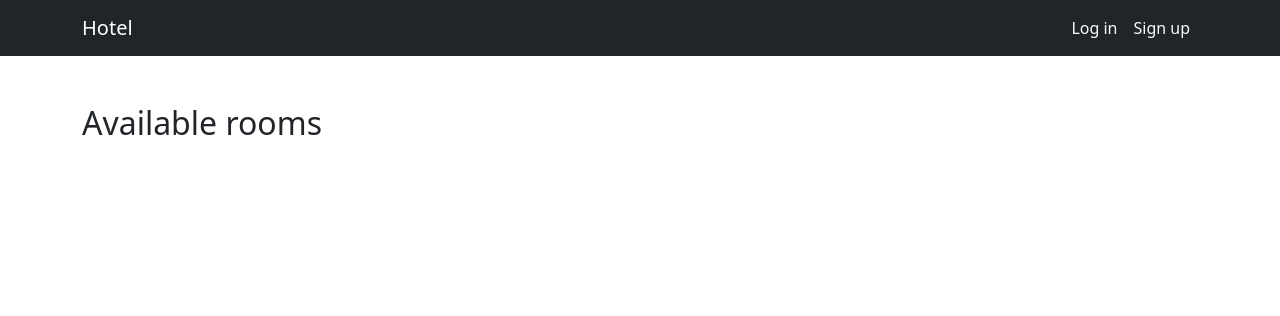
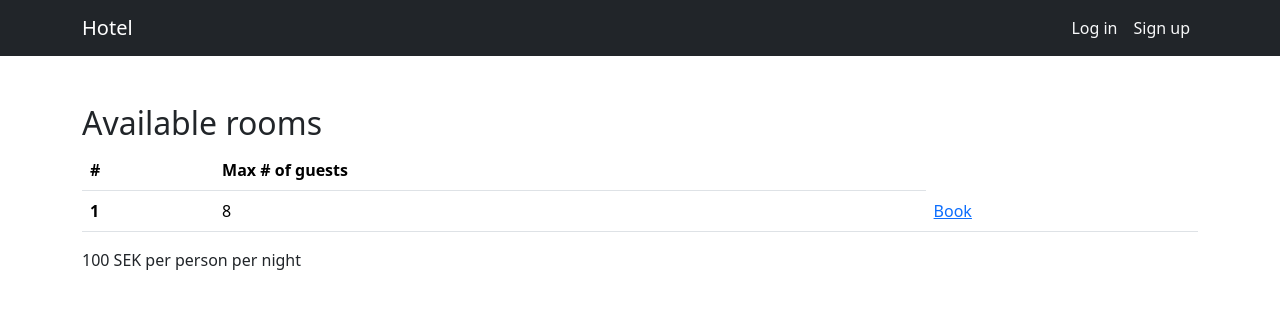
Before and after one commit to pykretexd/hotel, a Flask app: page / in a window 1280 px wide. Shown: the top 316 px of the page. Run offline with Flask 2, Linux system fonts and the light colour scheme; tables that the repository leaves empty hold one stand-in row (values such as "Sample post").

Commit message:
Update index.html

```diff
--- a/src/templates/index.html
+++ b/src/templates/index.html
@@ -1,3 +1,33 @@
 {% extends 'layout.html' %} {% block content %}
 <h2>Available rooms</h2>
+<table class="table table-hover">
+    <thead>
+        <tr>
+            <th scope="col">#</th>
+            <th scope="col">Max # of guests</th>
+        </tr>
+    </thead>
+    <tbody>
+        {% for room in rooms %}
+            <tr>
+                <th scope="row">{{ room.id }}</th>
+                <td>
+                    {% if room.is_double == 1 %}
+                        8
+                    {% else %}
+                        4
+                    {% endif %}
+                </td>
+                <td>
+                    {% if current_user.is_authenticated %}
+                        <a href="{{ url_for('booking', id=room.id) }}">Book</a>
+                    {% else %}
+                        <a href="{{ url_for('login') }}">Book</a>
+                    {% endif %}
+                </td>
+            </tr>
+        {% endfor %}
+    </tbody>
+</table>
+<p>100 SEK per person per night</p>
 {% endblock %}
```
